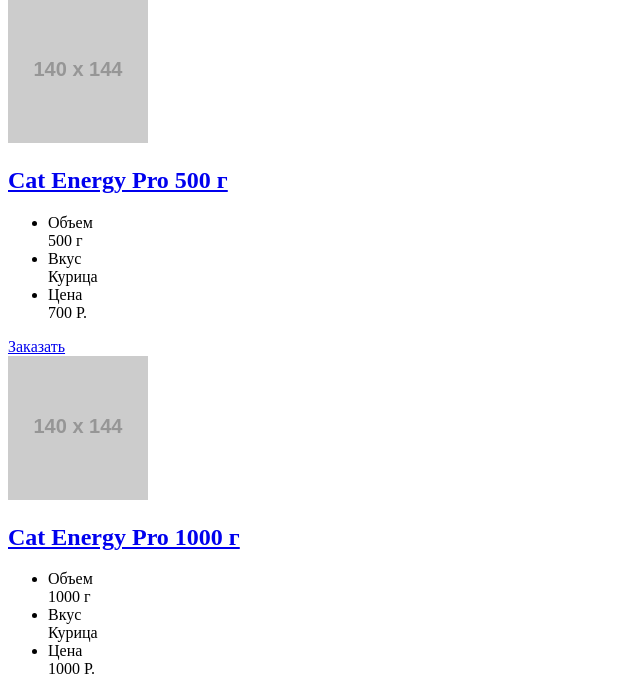
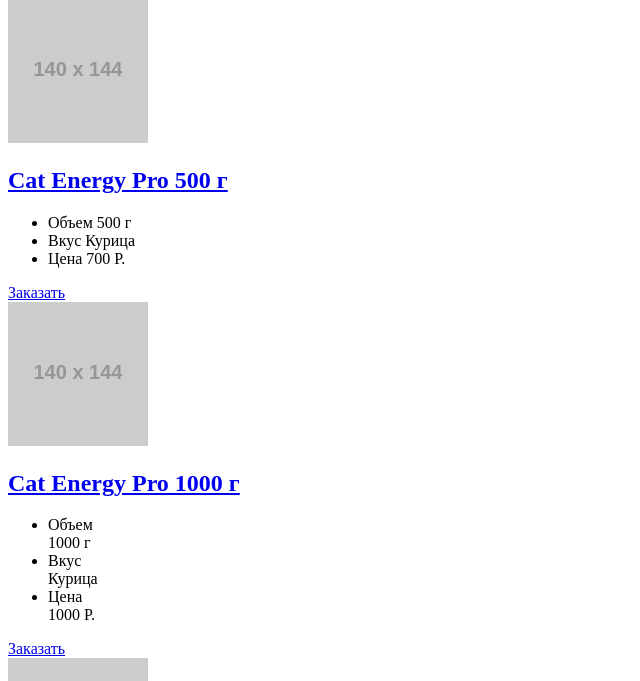
Before and after one commit to deadface/1262775-cat-energy-18, a website: page source/catalog.html in a window 1280 px wide. Shown: the part 119-800 px from the top of the page, without its empty margins (0-640 px from the left). Drawn offline with Linux system fonts and the light colour scheme; placeholder pictures from the web are drawn by us.

Commit message:
div to span fix

```diff
--- a/source/catalog.html
+++ b/source/catalog.html
@@ -32,16 +32,16 @@
             </a>
             <ul class="product-card__info-list">
               <li class="product-card__info-item">
-                <div class="product-card__info-param">Объем</div>
-                <div class="product-card__info-value">500 г</div>
+                <span class="product-card__info-param">Объем</span>
+                <span class="product-card__info-value">500 г</span>
               </li>
               <li class="product-card__info-item">
-                <div class="product-card__info-param">Вкус</div>
-                <div class="product-card__info-value">Курица</div>
+                <span class="product-card__info-param">Вкус</span>
+                <span class="product-card__info-value">Курица</span>
               </li>
               <li class="product-card__info-item">
-                <div class="product-card__info-param">Цена</div>
-                <div class="product-card__info-value">700 Р.</div>
+                <span class="product-card__info-param">Цена</span>
+                <span class="product-card__info-value">700 Р.</span>
               </li>
             </ul>
           </div>
@@ -230,7 +230,7 @@
         <div class="extra__related-card related-card">
           <h2 class="related-card__header">Сахарозаменитель</h2>
           <span class="related-card__amount">1 упаковка (100 г)</span>
-          <span class="related-card__price">200 Р.</span>
+          <span class="related-card__price">100 Р.</span>
           <a class="related-card__button" href="order.html">Заказать</a>
         </div>
 
```
